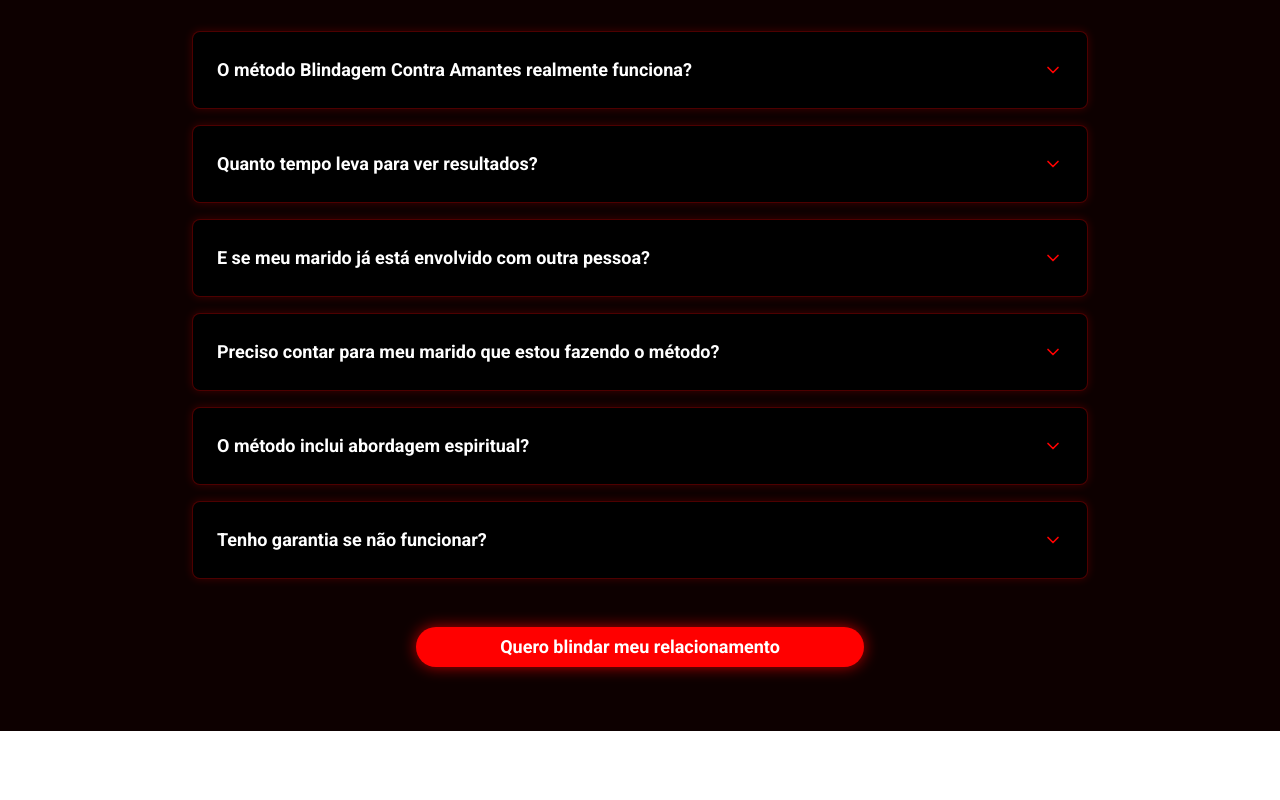
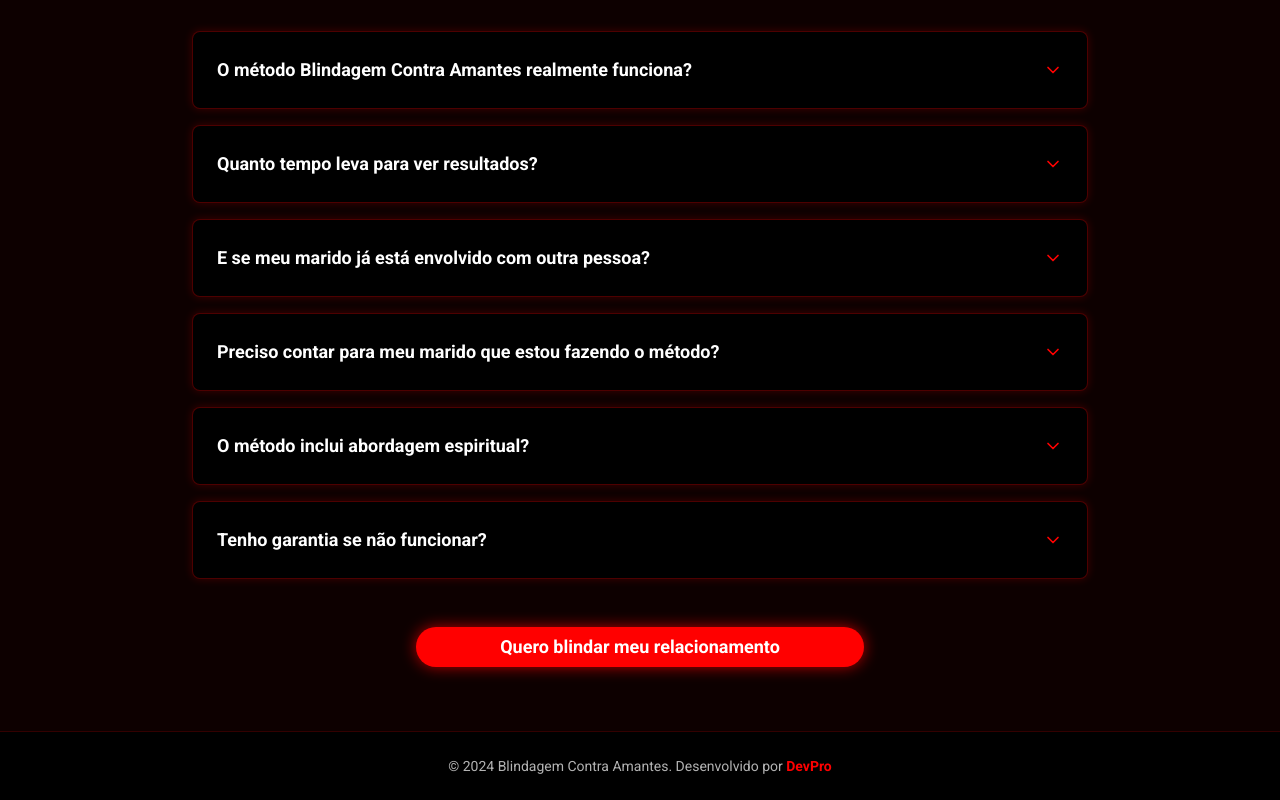
Before and after one commit to zinhocoder/LP-Blindagem, a Next.js app: page / in a window 1280 px wide. Shown: the part 6567-7367 px from the top of the page. Before the commit the page ends 7298 px from the top, so only its background shows below. Built offline with nearby package versions, Linux system fonts and the light colour scheme.

Commit message:
Added developed by DevPro and Copyright

```diff
--- a/app/page.tsx
+++ b/app/page.tsx
@@ -509,6 +509,23 @@ export default function BlindagemLanding() {
 
       {/* Espaçamento para CTA fixo mobile */}
       <div className="h-20 md:h-0"></div>
+
+      {/* Copyright Section */}
+      <footer className="py-6 px-4 bg-black border-t border-[#FF0000]/20">
+        <div className="max-w-4xl mx-auto text-center">
+          <p className="text-white/70 text-sm">
+            © 2024 Blindagem Contra Amantes. Desenvolvido por{" "}
+            <a
+              href="https://www.devpro.fun"
+              target="_blank"
+              rel="noopener noreferrer"
+              className="text-[#FF0000] font-semibold hover:text-[#FF0000]/80 transition-colors"
+            >
+              DevPro
+            </a>
+          </p>
+        </div>
+      </footer>
     </div>
   )
 }
```
